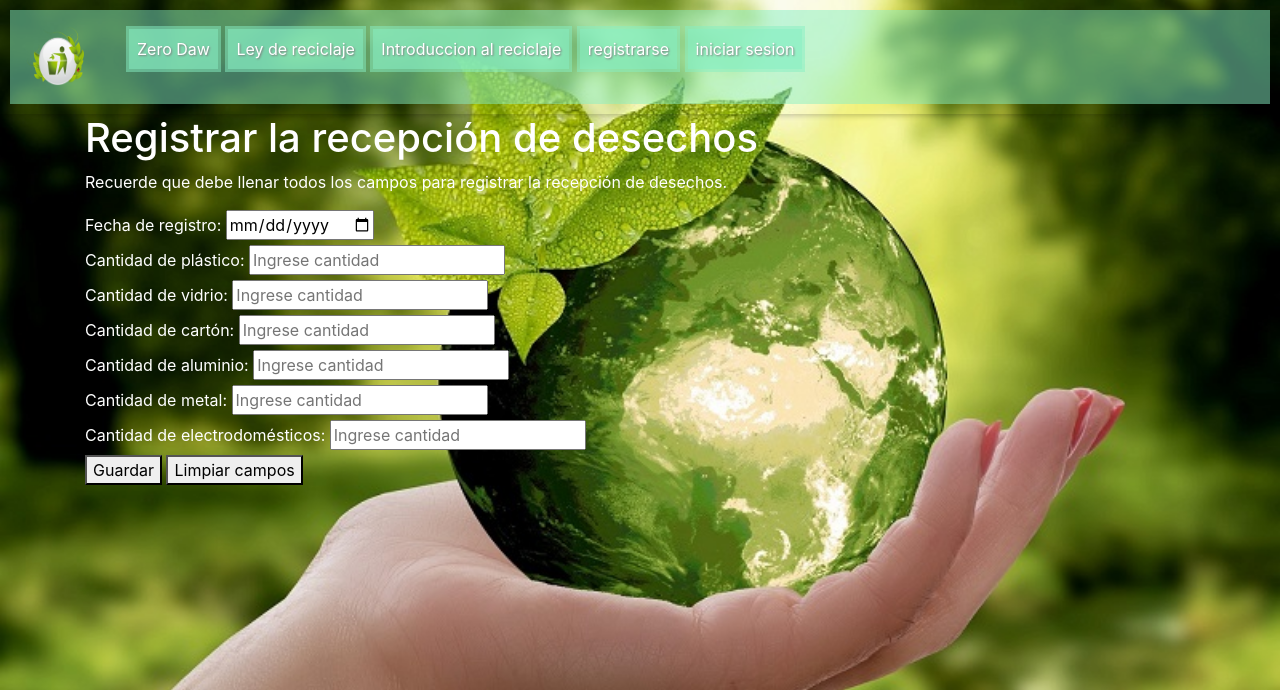
After one commit to Jorge-gib/Zero_Daw_V9, a Django app: page /registro/hacer_resepcion_desechos_reserva/6/ in a window 1280 px wide. The commit adds this page. Shown: the top 690 px of the page. Run offline with Django 4.2, Linux system fonts and the light colour scheme; data comes from the database, SQL or seed files in the repository; parts of the project's set-up code (start-up, migrations or seed data) failed here and were passed over; some libraries are stand-ins or nearby versions.

Commit message:
Funcion de resepcion de desechos por orden reserva completo

```diff
--- a/Registro/forms.py
+++ b/Registro/forms.py
@@ -445,3 +445,30 @@ class ResepcionDesechosForms(forms.ModelForm):
             'cantidad_metal': forms.NumberInput(attrs={'class': 'form-control'}),
             'cantidad_electrodomesticos': forms.NumberInput(attrs={'class': 'form-control'}),
         }
+
+#Forms para crear resepcion_desechos_reserva
+class ResepcionDesechosReservaForms(forms.ModelForm):
+
+    class Meta:
+        model = Recepcion_desechos_reserva
+        fields = ['id_orden', 'fecha_registro', 'cantidad_plastico', 'cantidad_vidrio', 'cantidad_carton', 'cantidad_aluminio', 'cantidad_metal', 'cantidad_electrodomesticos']
+        labels = {
+            'id_orden': 'ID de la orden',
+            'fecha_registro': 'Fecha de registro',
+            'cantidad_plastico': 'Cantidad de plástico',
+            'cantidad_vidrio': 'Cantidad de vidrio',
+            'cantidad_carton': 'Cantidad de cartón',
+            'cantidad_aluminio': 'Cantidad de aluminio',
+            'cantidad_metal': 'Cantidad de metal',
+            'cantidad_electrodomesticos': 'Cantidad de electrodomésticos',
+        }
+        widgets = {
+            'id_orden': forms.TextInput(attrs={'class': 'form-control'}),
+            'fecha_registro': forms.DateInput(attrs={'class': 'form-control', 'type': 'date'}),
+            'cantidad_plastico': forms.NumberInput(attrs={'class': 'form-control'}),
+            'cantidad_vidrio': forms.NumberInput(attrs={'class': 'form-control'}),
+            'cantidad_carton': forms.NumberInput(attrs={'class': 'form-control'}),
+            'cantidad_aluminio': forms.NumberInput(attrs={'class': 'form-control'}),
+            'cantidad_metal': forms.NumberInput(attrs={'class': 'form-control'}),
+            'cantidad_electrodomesticos': forms.NumberInput(attrs={'class': 'form-control'}),
+        }
--- a/Registro/models.py
+++ b/Registro/models.py
@@ -84,7 +84,7 @@ class Recepcion_desechos(models.Model):
 
 class Recepcion_desechos_reserva(models.Model):
     id_orden = models.ForeignKey(Reserva_orden, on_delete=models.CASCADE)
-    id_registro_reserva = models.AutoField(primary_key=True)
+    id_registro = models.AutoField(primary_key=True)
     fecha_registro = models.DateField()
     cantidad_plastico = models.IntegerField(default=0)
     cantidad_vidrio = models.IntegerField(default=0)
@@ -94,7 +94,7 @@ class Recepcion_desechos_reserva(models.Model):
     cantidad_electrodomesticos = models.IntegerField(default=0)
 
     def __str__(self):
-        return str(self.id_registro_reserva)
+        return str(self.id_registro)
 
 class Calificacion_recolector_ciudadano(models.Model):
     id_orden = models.ForeignKey(Orden_reciclaje, on_delete=models.CASCADE)
--- a/Registro/urls.py
+++ b/Registro/urls.py
@@ -6,9 +6,11 @@ from django.conf.urls.static import static
 from .views import (
     # Importaciones de vistas
     MostrarRecolectores,
+    MostrarOrdenesResepcionarReserva,
     MostrarOrdenesResepcionar,
     confirmacion_validacion,
     HacerResepcionDesechosView,
+    HacerRecepcionDesechosReservaView,
     rechazar,
     actualizar_recolector,
     MostrarResepcionesReserva,
@@ -217,5 +219,13 @@ urlpatterns = [
 
      #Url para hacer resepcion de desechos
      path('hacer_resepcion_desechos/<int:id_orden>/', HacerResepcionDesechosView, name='hacer_resepcion_desechos'),
+     #################################################################################
+
+     #Ver ordenes de reciclaje para rececpcionar desechos
+     path('Ver_ordenes_para_resepcionar_reserva/', MostrarOrdenesResepcionarReserva.as_view(), name='Ver_ordenes_para_resepcionar_reserva'),
+
+
+     #Url para hacer resepcion de desechos
+     path('hacer_resepcion_desechos_reserva/<int:id_orden>/', HacerRecepcionDesechosReservaView, name='hacer_resepcion_desechos_reserva'),
 
 ] + static(settings.MEDIA_URL, document_root=settings.MEDIA_ROOT)
--- a/Registro/views.py
+++ b/Registro/views.py
@@ -4,7 +4,7 @@ from django.contrib import messages
 from django.conf import settings
 from django.core.files.storage import FileSystemStorage
 from .models import *
-from .forms import  ResepcionDesechosForms, Calificacion_recolector_reservaForm, ReservaConcluir, ReservaUpdateForm, Calificacion_ciudadanoForm, Calificacion_recolectorForm, OrdenConcluir, OrdenUpdateForm, Posicion_recolectorForm, PassUpdateForm, UserUpdateForm, Reserva_ordenForm, RegistroForm, Calificacion_recolector_ciudadanoForm, Registro_entrega_materialForm, Orden_reciclajeForm
+from .forms import  ResepcionDesechosReservaForms, ResepcionDesechosForms, Calificacion_recolector_reservaForm, ReservaConcluir, ReservaUpdateForm, Calificacion_ciudadanoForm, Calificacion_recolectorForm, OrdenConcluir, OrdenUpdateForm, Posicion_recolectorForm, PassUpdateForm, UserUpdateForm, Reserva_ordenForm, RegistroForm, Calificacion_recolector_ciudadanoForm, Registro_entrega_materialForm, Orden_reciclajeForm
 from django.views.generic import ListView, CreateView, UpdateView, DeleteView
 from django.urls import reverse, reverse_lazy
 from django.shortcuts import redirect
@@ -890,3 +890,62 @@ def HacerResepcionDesechosView(request, id_orden):
     else:
         form = Reserva_ordenForm()
     return render(request, 'Registro/hacer_resepcion_desechos.html', {'form': form, 'orden_id': id_orden})
+#########################################################################
+
+class MostrarOrdenesResepcionarReserva(LoginRequiredMixin, ListView):
+    model = Reserva_orden
+    template_name = 'Registro/mostrar_ordenes_para_resepcionar_reserva.html'
+    context_object_name = 'ordenes'
+
+    def post(self, request, *args, **kwargs):
+        id_orden = request.POST.get('id_orden')
+        if id_orden:
+            # Obtener la orden de reciclaje
+
+
+            # Redirigir a la URL 'hacer_resepcion_desechos' con el id_orden como parámetro
+            return redirect(reverse_lazy('hacer_resepcion_desechos_reserva', kwargs={'pk': id_orden}))
+
+        # Si no se ha enviado un id_orden, continuar con la vista actual
+        return super().get(request, *args, **kwargs)
+##############################################################################
+
+def HacerRecepcionDesechosReservaView(request, id_orden):
+    # Lógica para obtener la orden con el id proporcionado
+    orden = Reserva_orden.objects.get(pk=id_orden)
+
+    # Actualizar el campo estado a "Expirado"
+    orden.estado = "Expirado"
+    orden.save()
+
+    if request.method == 'POST':
+        form = ResepcionDesechosReservaForms(request.POST)
+
+        if form.is_valid():
+            # Guardar la información en el modelo Recepcion_desechos_reserva
+            fecha_registro = form.cleaned_data['fecha_registro']
+            cantidad_plastico = form.cleaned_data['cantidad_plastico']
+            cantidad_vidrio = form.cleaned_data['cantidad_vidrio']
+            cantidad_carton = form.cleaned_data['cantidad_carton']
+            cantidad_aluminio = form.cleaned_data['cantidad_aluminio']
+            cantidad_metal = form.cleaned_data['cantidad_metal']
+            cantidad_electrodomesticos = form.cleaned_data['cantidad_electrodomesticos']
+
+            recepcion = Recepcion_desechos_reserva.objects.create(
+                id_orden=orden,  # Usando el objeto orden en lugar del ID
+                fecha_registro=fecha_registro,
+                cantidad_plastico=cantidad_plastico,
+                cantidad_vidrio=cantidad_vidrio,
+                cantidad_carton=cantidad_carton,
+                cantidad_aluminio=cantidad_aluminio,
+                cantidad_metal=cantidad_metal,
+                cantidad_electrodomesticos=cantidad_electrodomesticos
+            )
+            recepcion.save()
+
+            # Redirigir a la confirmación
+            return render(request, 'Registro/confirmacion_resepcion_desechos.html', {'form': form, 'orden_id': id_orden})
+
+    else:
+        form = ResepcionDesechosReservaForms()
+    return render(request, 'Registro/hacer_resepcion_desechos_reserva.html', {'form': form, 'orden_id': id_orden})
--- a/templates/Registro/hacer_resepcion_desechos.html
+++ b/templates/Registro/hacer_resepcion_desechos.html
@@ -31,6 +31,7 @@
 
   <!-- Campo oculto para el ID de la orden -->
   <input type="hidden" name="id_orden" value="{{ orden_id }}">
+
 
   <!-- Campos de entrada para los campos de Recepcion_desechos -->
   <div>
--- /dev/null
+++ b/templates/Registro/hacer_resepcion_desechos_reserva.html
@@ -0,0 +1,74 @@
+{% extends 'base.html' %}
+{% load static %}
+
+{% block content %}
+<script>
+    function verificarCampos() {
+        var fecha_registro = document.getElementById("fecha_registro").value;
+        var cantidad_plastico = document.getElementById("cantidad_plastico").value;
+        var cantidad_vidrio = document.getElementById("cantidad_vidrio").value;
+        var cantidad_carton = document.getElementById("cantidad_carton").value;
+        var cantidad_aluminio = document.getElementById("cantidad_aluminio").value;
+        var cantidad_metal = document.getElementById("cantidad_metal").value;
+        var cantidad_electrodomesticos = document.getElementById("cantidad_electrodomesticos").value;
+
+        if (fecha_registro === "" || cantidad_plastico === "" || cantidad_vidrio === "" || cantidad_carton === "" || cantidad_aluminio === "" || cantidad_metal === "" || cantidad_electrodomesticos === "") {
+            alert("Por favor, complete todos los campos para registrar la recepción de desechos. Si no hay reciclaje de un tipo específico, ingrese 0.");
+            return false;
+        }
+
+        return true;
+    }
+</script>
+
+<h1 class="letras">Registrar la recepción de desechos</h1>
+<div>
+    <p class="letras">Recuerde que debe llenar todos los campos para registrar la recepción de desechos.</p>
+</div>
+{% if orden_id %}
+<form method="POST" action="{% url 'hacer_resepcion_desechos_reserva' orden_id %}" onsubmit="return verificarCampos()">
+    {% csrf_token %}
+
+    <!-- Campo oculto para el ID de la orden -->
+    <input type="hidden" name="id_orden" value="{{ orden_id }}">
+
+    <!-- Campos de entrada para los campos de Recepcion_desechos_reserva -->
+    <div>
+        <label class="letras" for="fecha_registro">Fecha de registro:</label>
+        <input type="date" name="fecha_registro" id="fecha_registro">
+    </div>
+    <div>
+        <label class="letras" for="cantidad_plastico">Cantidad de plástico:</label>
+        <input type="number" name="cantidad_plastico" id="cantidad_plastico" placeholder="Ingrese cantidad">
+    </div>
+    <div>
+        <label class="letras" for="cantidad_vidrio">Cantidad de vidrio:</label>
+        <input type="number" name="cantidad_vidrio" id="cantidad_vidrio" placeholder="Ingrese cantidad">
+    </div>
+    <div>
+        <label class="letras" for="cantidad_carton">Cantidad de cartón:</label>
+        <input type="number" name="cantidad_carton" id="cantidad_carton" placeholder="Ingrese cantidad">
+    </div>
+    <div>
+        <label class="letras" for="cantidad_aluminio">Cantidad de aluminio:</label>
+        <input type="number" name="cantidad_aluminio" id="cantidad_aluminio" placeholder="Ingrese cantidad">
+    </div>
+    <div>
+        <label class="letras" for="cantidad_metal">Cantidad de metal:</label>
+        <input type="number" name="cantidad_metal" id="cantidad_metal" placeholder="Ingrese cantidad">
+    </div>
+    <div>
+        <label class="letras" for="cantidad_electrodomesticos">Cantidad de electrodomésticos:</label>
+        <input type="number" name="cantidad_electrodomesticos" id="cantidad_electrodomesticos" placeholder="Ingrese cantidad">
+    </div>
+
+    <button type="submit">Guardar</button>
+    <button type="reset">Limpiar campos</button>
+</form>
+{% else %}
+    <p class="letras">No se encontró la orden para registrar la recepción de desechos.</p>
+{% endif %}
+
+<div id="success-message" style="display: none;">La recepción de desechos se registró con éxito.</div>
+
+{% endblock %}
--- a/templates/home.html
+++ b/templates/home.html
@@ -57,6 +57,7 @@
     <div>
         <li class="nav-item"><a href="{% url 'list_user' %}">Ver mi perfil</a></li>
         <li class="nav-item"><a href="{% url 'Ver_ordenes_para_resepcionar' %}">Registrar recepcion de desechos</a></li>
+        <li class="nav-item"><a href="{% url 'Ver_ordenes_para_resepcionar_reserva' %}">Registrar recepcion de desechos de las reservas</a></li>
     </div>
     {% endif %}
 
```
Also changed, not shown: templates/Registro/mostrar_ordenes_para_resepcionar_reserva.html (added, +48 -0 lines), Registro/migrations/0004_rename_id_registro_reserva_recepcion_desechos_reserva_id_registro.py (added), db.sqlite3.
